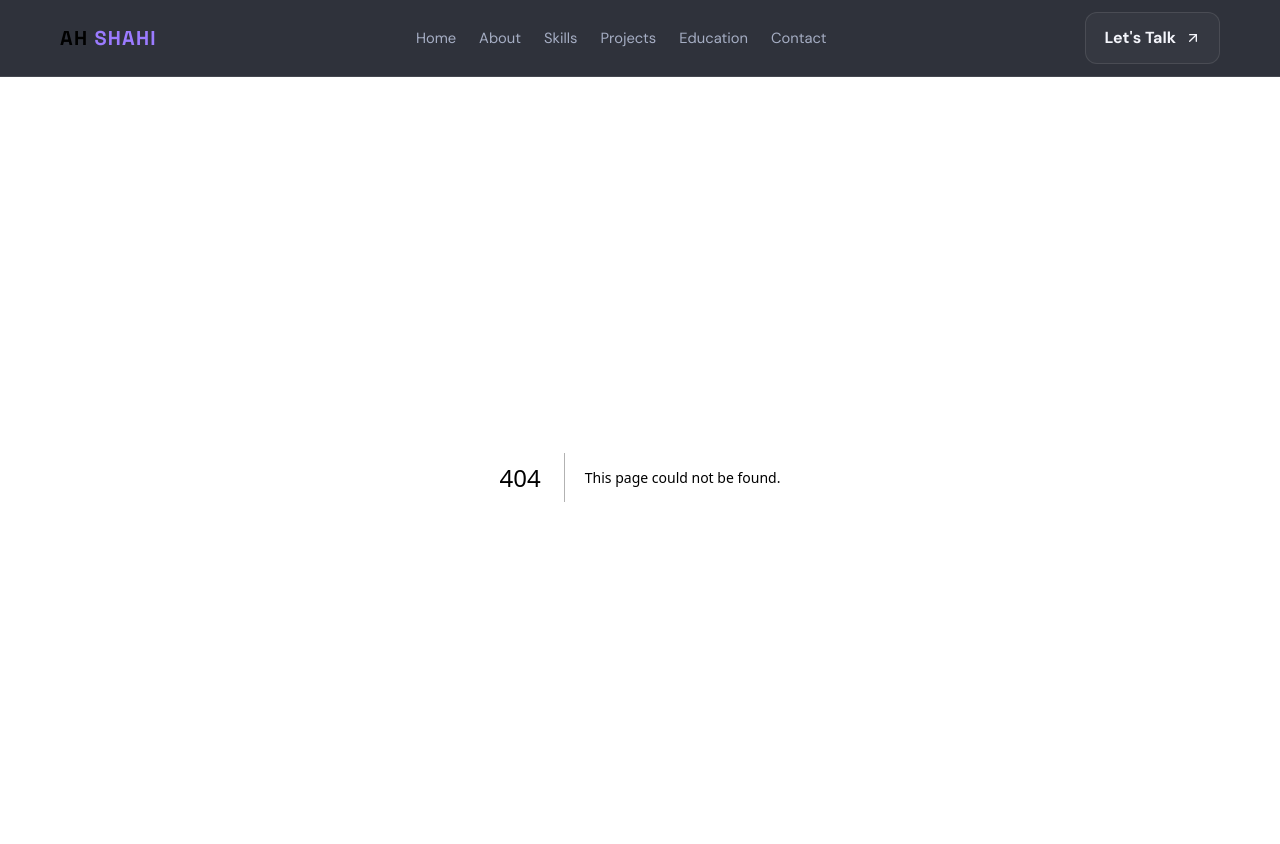
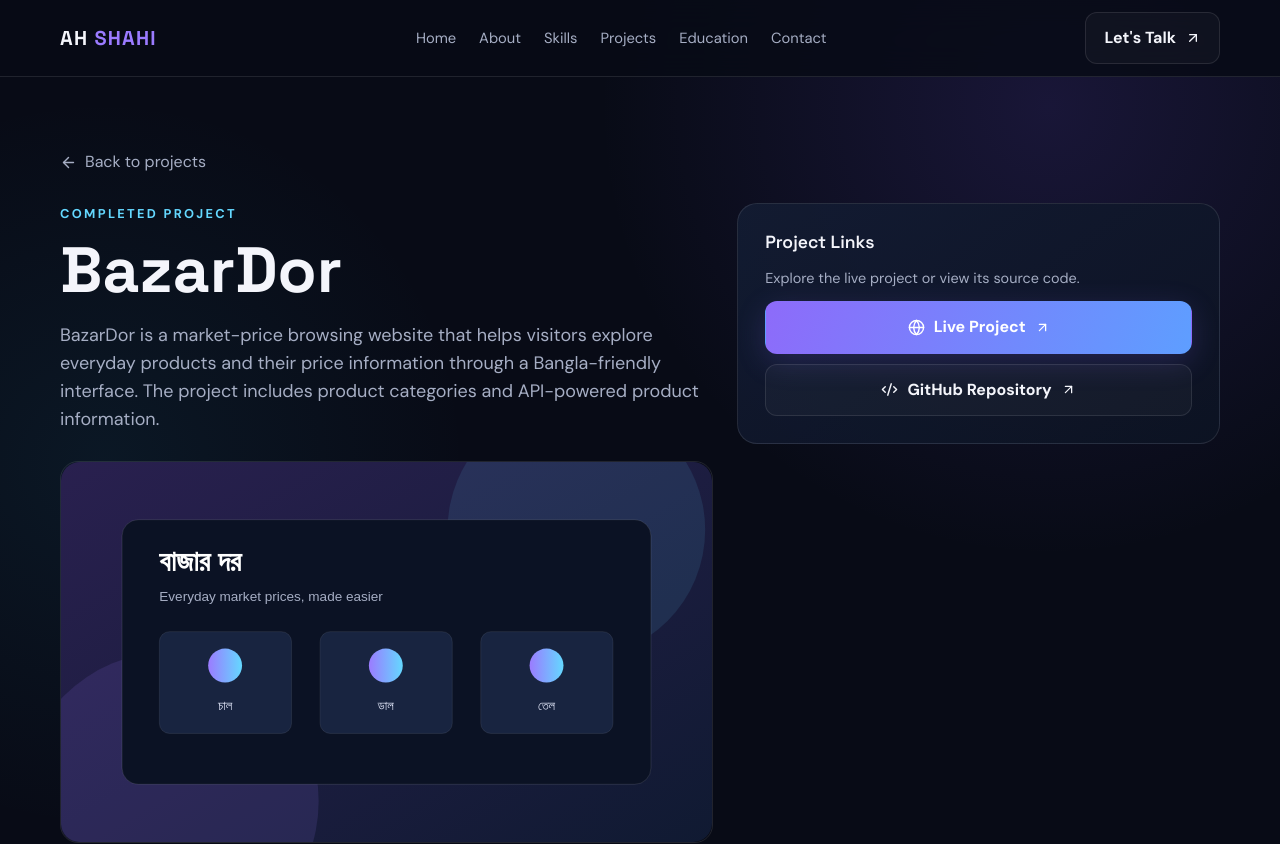
Before and after one commit to AtaulHoqueShahi/-My-Portfolio, a Next.js app: page /projects/bazardor in a window 1280 px wide. Before the commit this address had no page. Shown: the top 844 px of the page. Built offline with nearby package versions, Linux system fonts and the light colour scheme.

Commit message:
projects update

```diff
--- a/src/app/components/Projects.tsx
+++ b/src/app/components/Projects.tsx
@@ -1,6 +1,12 @@
+
 import Link from "next/link";
 import Image from "next/image";
-import { ArrowUpRight, CodeXml } from "lucide-react";
+import {
+  ArrowUpRight,
+  CodeXml,
+  ExternalLink,
+} from "lucide-react";
+
 import SectionHeading from "./SectionHeading";
 import { projects } from "@/app/data/projects";
 
@@ -13,9 +19,13 @@ export default function Projects() {
         accent="Projects"
         description="A selection of projects that reflect my development interests and practical experience."
       />
+
       <div className="project-grid">
         {projects.map((project) => (
-          <article className="panel project-card" key={project.slug}>
+          <article
+            className="panel project-card"
+            key={project.slug}
+          >
             <Image
               src={project.image}
               alt={`${project.name} project preview`}
@@ -23,20 +33,61 @@ export default function Projects() {
               height={420}
               className="project-image"
             />
+
             <div className="project-body">
-              <div className="status">{project.status}</div>
+              <div className="status">
+                {project.status}
+              </div>
+
               <h3>{project.name}</h3>
+
               <p>{project.summary}</p>
+
               <div className="tags">
-                {project.stack.slice(0, 3).map((item) => <span className="tag" key={item}>{item}</span>)}
+                {project.stack.slice(0, 3).map((item) => (
+                  <span className="tag" key={item}>
+                    {item}
+                  </span>
+                ))}
               </div>
+
               <div className="project-actions">
-                <Link className="btn btn-primary" href={`/projects/${project.slug}`}>
-                  View Details <ArrowUpRight size={15} />
+                {/* View Details */}
+                <Link
+                  className="btn btn-primary"
+                  href={`/projects/${project.slug}`}
+                >
+                  View Details
+                  <ArrowUpRight size={15} />
                 </Link>
-                <a className="btn btn-outline" href={project.github} target="_blank" rel="noreferrer" aria-label={`${project.name} GitHub repository`}>
-                  <CodeXml size={18} />GitHub
-                </a>
+
+                {/* GitHub */}
+                {project.github && (
+                  <a
+                    className="btn btn-outline"
+                    href={project.github}
+                    target="_blank"
+                    rel="noopener noreferrer"
+                    aria-label={`${project.name} GitHub repository`}
+                  >
+                    <CodeXml size={18} />
+                    GitHub
+                  </a>
+                )}
+
+                {/* Live Demo */}
+                {project.live && (
+                  <a
+                    className="btn btn-outline"
+                    href={project.live}
+                    target="_blank"
+                    rel="noopener noreferrer"
+                    aria-label={`${project.name} live demo`}
+                  >
+                    <ExternalLink size={17} />
+                    Live Demo
+                  </a>
+                )}
               </div>
             </div>
           </article>
--- /dev/null
+++ b/src/app/projects/[slug]/page.tsx
@@ -0,0 +1,160 @@
+
+import type { Metadata } from "next";
+import { Suspense } from "react";
+
+import Image from "next/image";
+import Link from "next/link";
+import { notFound } from "next/navigation";
+import {
+  ArrowLeft,
+  ArrowUpRight,
+  CodeXml,
+  Globe,
+} from "lucide-react";
+
+import { projects } from "@/app/data/projects";
+
+type Props = {
+  params: Promise<{ slug: string }>;
+};
+
+export function generateStaticParams() {
+  return projects.map((project) => ({
+    slug: project.slug,
+  }));
+}
+
+export async function generateMetadata({
+  params,
+}: Props): Promise<Metadata> {
+  const { slug } = await params;
+
+  const project = projects.find(
+    (item) => item.slug === slug
+  );
+
+  return {
+    title: project
+      ? `${project.name} | AH SHAHI`
+      : "Project | AH SHAHI",
+  };
+}
+
+async function ProjectDetailsContent({ params }: Props) {
+  const { slug } = await params;
+
+  const project = projects.find(
+    (item) => item.slug === slug
+  );
+
+  if (!project) {
+    notFound();
+  }
+
+  return (
+    <main>
+      <section className="wrap detail-hero">
+        <Link href="/#projects" className="back-link">
+          <ArrowLeft size={17} />
+          Back to projects
+        </Link>
+
+        <div className="detail-layout">
+          <div className="detail-content">
+            <div className="eyebrow">
+              {project.status}
+            </div>
+
+            <h1>{project.name}</h1>
+
+            <p className="text-lg">
+              {project.description}
+            </p>
+
+            <Image
+              src={project.image}
+              alt={`${project.name} project preview`}
+              width={960}
+              height={560}
+              className="detail-image mt-7"
+            />
+
+            <h2>Technology Stack</h2>
+
+            <div className="tags">
+              {project.stack.map((item) => (
+                <span className="tag" key={item}>
+                  {item}
+                </span>
+              ))}
+            </div>
+
+            <h2>Challenges</h2>
+
+            <ul>
+              {project.challenges.map((item) => (
+                <li key={item}>{item}</li>
+              ))}
+            </ul>
+
+            <h2>Potential Improvements & Future Plans</h2>
+
+            <ul>
+              {project.improvements.map((item) => (
+                <li key={item}>{item}</li>
+              ))}
+            </ul>
+          </div>
+
+          <aside className="panel detail-side">
+            <h3>Project Links</h3>
+
+            <p className="experience-note">
+              Explore the live project or view its source code.
+            </p>
+
+            {project.live && (
+              <a
+                className="btn btn-primary"
+                href={project.live}
+                target="_blank"
+                rel="noopener noreferrer"
+              >
+                <Globe size={17} />
+                Live Project
+                <ArrowUpRight size={15} />
+              </a>
+            )}
+
+            {project.github && (
+              <a
+                className="btn btn-outline"
+                href={project.github}
+                target="_blank"
+                rel="noopener noreferrer"
+              >
+                <CodeXml size={17} />
+                GitHub Repository
+                <ArrowUpRight size={15} />
+              </a>
+            )}
+          </aside>
+        </div>
+      </section>
+    </main>
+  );
+}
+
+export default function ProjectDetails({ params }: Props) {
+  return (
+    <Suspense
+      fallback={
+        <main className="wrap detail-hero">
+          <p>Loading project details...</p>
+        </main>
+      }
+    >
+      <ProjectDetailsContent params={params} />
+    </Suspense>
+  );
+}
--- a/src/app/projects/page.tsx
+++ /dev/null
@@ -1,88 +0,0 @@
-
-import type { Metadata } from "next";
-
-import Image from "next/image";
-import Link from "next/link";
-import { notFound } from "next/navigation";
-import { ArrowLeft, ArrowUpRight, CodeXml, Globe } from "lucide-react";
-import { projects } from "@/app/data/projects";
-
-type Props = { params: Promise<{ slug: string }> };
-
-export function generateStaticParams() {
-  return projects.map((project) => ({ slug: project.slug }));
-}
-
-export async function generateMetadata({ params }: Props): Promise<Metadata> {
-  const { slug } = await params;
-  const project = projects.find((item) => item.slug === slug);
-  return { title: project ? `${project.name} | AH SHAHI` : "Project | AH SHAHI" };
-}
-
-export default async function ProjectDetailsPage({ params }: Props) {
-  const { slug } = await params;
-  const project = projects.find((item) => item.slug === slug);
-  if (!project) notFound();
-
-  return (
-    <main>
-      <section className="wrap detail-hero">
-        <Link href="/#projects" className="back-link">
-          <ArrowLeft size={17} /> Back to projects
-        </Link>
-
-        <div className="detail-layout">
-          <div className="detail-content">
-            <div className="eyebrow">{project.status}</div>
-            <h1>{project.name}</h1>
-            <p className="text-lg">{project.description}</p>
-
-            <Image
-              src={project.image}
-              alt={`${project.name} project preview`}
-              width={960}
-              height={560}
-              className="detail-image mt-7"
-            />
-
-            <h2>Technology Stack</h2>
-            <div className="tags">
-              {project.stack.map((item) => (
-                <span className="tag" key={item}>{item}</span>
-              ))}
-            </div>
-
-            <h2>Challenges</h2>
-            <ul>
-              {project.challenges.map((item) => (
-                <li key={item}>{item}</li>
-              ))}
-            </ul>
-
-            <h2>Potential Improvements & Future Plans</h2>
-            <ul>
-              {project.improvements.map((item) => (
-                <li key={item}>{item}</li>
-              ))}
-            </ul>
-          </div>
-
-          <aside className="panel detail-side">
-            <h3>Project Links</h3>
-            <p className="experience-note">
-              Explore the live project or view its source code.
-            </p>
-
-            <a className="btn btn-primary" href={project.live} target="_blank" rel="noreferrer">
-              <Globe size={17} /> Live Project <ArrowUpRight size={15} />
-            </a>
-
-            <a className="btn btn-outline" href={project.github} target="_blank" rel="noreferrer">
-              <CodeXml size={17} /> GitHub Repository <ArrowUpRight size={15} />
-            </a>
-          </aside>
-        </div>
-      </section>
-    </main>
-  );
-}
```
